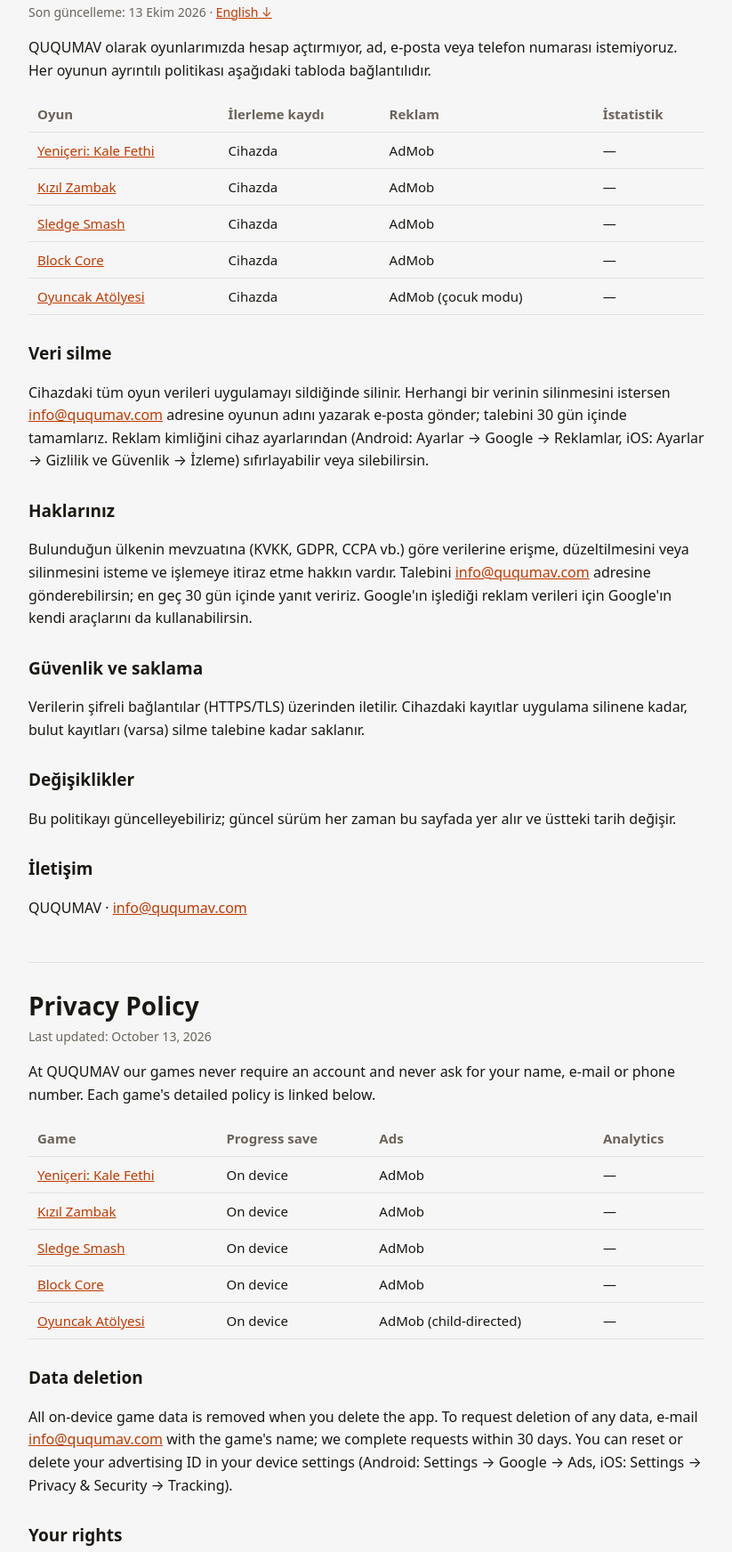
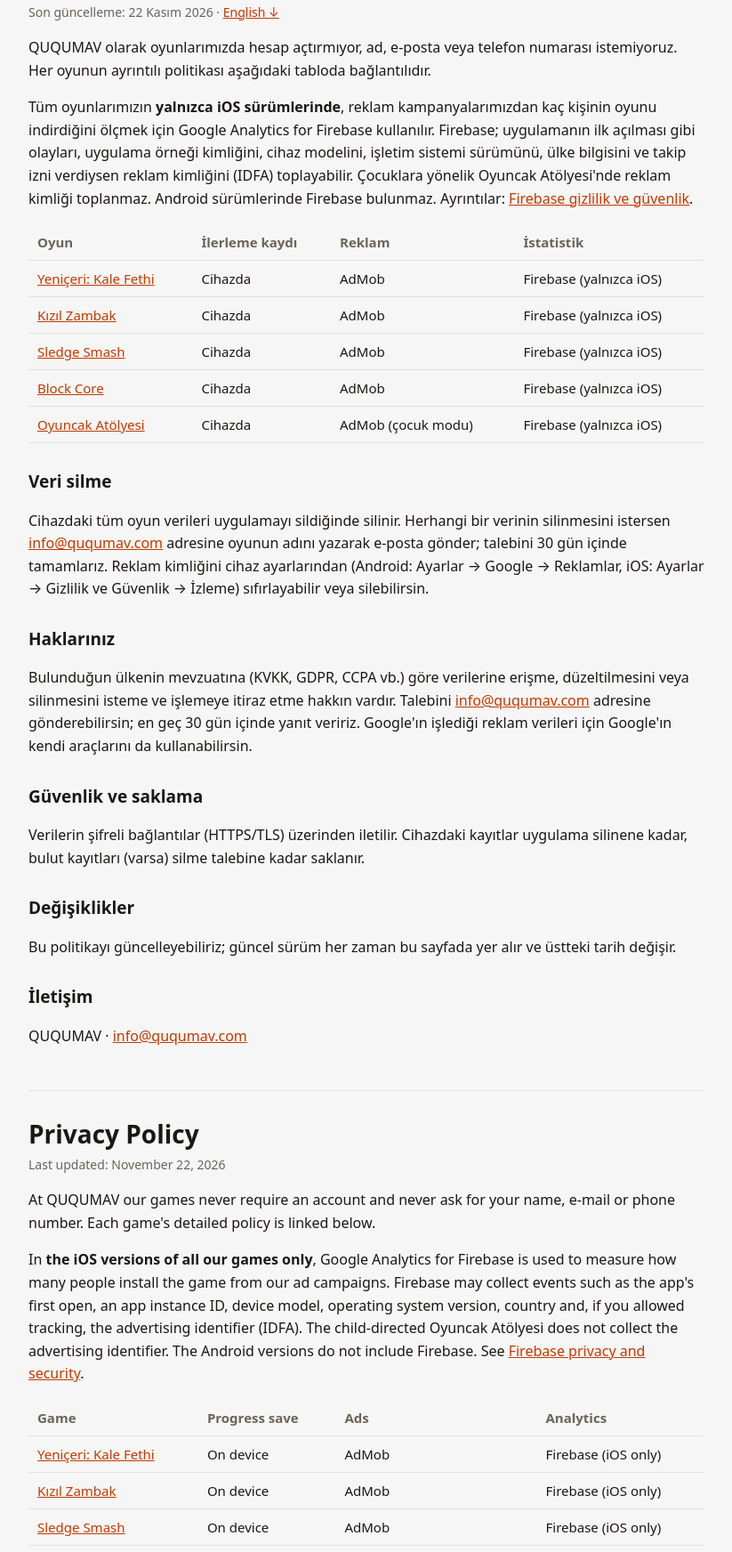
Before and after one commit to onerkosar/ququmav, a plain HTML site: page gizlilik/index.html in a window 1280 px wide. Shown: the part 142-1886 px from the top of the page at 89% size, without its empty margins (104-927 px from the left). Drawn offline with Linux system fonts and the light colour scheme.

Commit message:
Gizlilik: tüm oyunların iOS sürümleri için Firebase (reklam ölçümü) bilgisini ekle
Co-Authored-By: Claude Opus 5.5 <noreply@anthropic.com>
Claude-Session: https://claude.ai/code/session_019afNcFKJM3KmeXoJ2rQJS1

```diff
--- a/gizlilik/index.html
+++ b/gizlilik/index.html
@@ -19,16 +19,17 @@
 <main class="wrap">
 <article class="doc">
 <h1>Gizlilik Politikası</h1>
-<p class="muted">Son güncelleme: 13 Ekim 2026 · <a href="#en">English ↓</a></p>
+<p class="muted">Son güncelleme: 22 Kasım 2026 · <a href="#en">English ↓</a></p>
 <p>QUQUMAV olarak oyunlarımızda hesap açtırmıyor, ad, e-posta veya telefon numarası istemiyoruz. Her oyunun ayrıntılı politikası aşağıdaki tabloda bağlantılıdır.</p>
+<p>Tüm oyunlarımızın <b>yalnızca iOS sürümlerinde</b>, reklam kampanyalarımızdan kaç kişinin oyunu indirdiğini ölçmek için Google Analytics for Firebase kullanılır. Firebase; uygulamanın ilk açılması gibi olayları, uygulama örneği kimliğini, cihaz modelini, işletim sistemi sürümünü, ülke bilgisini ve takip izni verdiysen reklam kimliğini (IDFA) toplayabilir. Çocuklara yönelik Oyuncak Atölyesi'nde reklam kimliği toplanmaz. Android sürümlerinde Firebase bulunmaz. Ayrıntılar: <a href="https://firebase.google.com/support/privacy">Firebase gizlilik ve güvenlik</a>.</p>
 <div class="tablewrap"><table>
 <thead><tr><th>Oyun</th><th>İlerleme kaydı</th><th>Reklam</th><th>İstatistik</th></tr></thead>
 <tbody>
-<tr><td><a href="yeniceri.html">Yeniçeri: Kale Fethi</a></td><td>Cihazda</td><td>AdMob</td><td>—</td></tr>
-<tr><td><a href="kizil-zambak.html">Kızıl Zambak</a></td><td>Cihazda</td><td>AdMob</td><td>—</td></tr>
-<tr><td><a href="sledge-smash.html">Sledge Smash</a></td><td>Cihazda</td><td>AdMob</td><td>—</td></tr>
-<tr><td><a href="block-core.html">Block Core</a></td><td>Cihazda</td><td>AdMob</td><td>—</td></tr>
-<tr><td><a href="oyuncak-atolyesi.html">Oyuncak Atölyesi</a></td><td>Cihazda</td><td>AdMob (çocuk modu)</td><td>—</td></tr>
+<tr><td><a href="yeniceri.html">Yeniçeri: Kale Fethi</a></td><td>Cihazda</td><td>AdMob</td><td>Firebase (yalnızca iOS)</td></tr>
+<tr><td><a href="kizil-zambak.html">Kızıl Zambak</a></td><td>Cihazda</td><td>AdMob</td><td>Firebase (yalnızca iOS)</td></tr>
+<tr><td><a href="sledge-smash.html">Sledge Smash</a></td><td>Cihazda</td><td>AdMob</td><td>Firebase (yalnızca iOS)</td></tr>
+<tr><td><a href="block-core.html">Block Core</a></td><td>Cihazda</td><td>AdMob</td><td>Firebase (yalnızca iOS)</td></tr>
+<tr><td><a href="oyuncak-atolyesi.html">Oyuncak Atölyesi</a></td><td>Cihazda</td><td>AdMob (çocuk modu)</td><td>Firebase (yalnızca iOS)</td></tr>
 </tbody></table></div>
 <h2 id="veri-silme">Veri silme</h2>
 <p>Cihazdaki tüm oyun verileri uygulamayı sildiğinde silinir. Herhangi bir verinin silinmesini istersen <a href="mailto:info@ququmav.com?subject=Veri%20silme%20talebi">info@ququmav.com</a> adresine oyunun adını yazarak e-posta gönder; talebini 30 gün içinde tamamlarız. Reklam kimliğini cihaz ayarlarından (Android: Ayarlar → Google → Reklamlar, iOS: Ayarlar → Gizlilik ve Güvenlik → İzleme) sıfırlayabilir veya silebilirsin.</p>
@@ -42,16 +43,17 @@
 <p>QUQUMAV · <a href="mailto:info@ququmav.com">info@ququmav.com</a></p>
 <hr id="en">
 <h1>Privacy Policy</h1>
-<p class="muted">Last updated: October 13, 2026</p>
+<p class="muted">Last updated: November 22, 2026</p>
 <p>At QUQUMAV our games never require an account and never ask for your name, e-mail or phone number. Each game's detailed policy is linked below.</p>
+<p>In <b>the iOS versions of all our games only</b>, Google Analytics for Firebase is used to measure how many people install the game from our ad campaigns. Firebase may collect events such as the app's first open, an app instance ID, device model, operating system version, country and, if you allowed tracking, the advertising identifier (IDFA). The child-directed Oyuncak Atölyesi does not collect the advertising identifier. The Android versions do not include Firebase. See <a href="https://firebase.google.com/support/privacy">Firebase privacy and security</a>.</p>
 <div class="tablewrap"><table>
 <thead><tr><th>Game</th><th>Progress save</th><th>Ads</th><th>Analytics</th></tr></thead>
 <tbody>
-<tr><td><a href="yeniceri.html#en">Yeniçeri: Kale Fethi</a></td><td>On device</td><td>AdMob</td><td>—</td></tr>
-<tr><td><a href="kizil-zambak.html#en">Kızıl Zambak</a></td><td>On device</td><td>AdMob</td><td>—</td></tr>
-<tr><td><a href="sledge-smash.html#en">Sledge Smash</a></td><td>On device</td><td>AdMob</td><td>—</td></tr>
-<tr><td><a href="block-core.html#en">Block Core</a></td><td>On device</td><td>AdMob</td><td>—</td></tr>
-<tr><td><a href="oyuncak-atolyesi.html#en">Oyuncak Atölyesi</a></td><td>On device</td><td>AdMob (child-directed)</td><td>—</td></tr>
+<tr><td><a href="yeniceri.html#en">Yeniçeri: Kale Fethi</a></td><td>On device</td><td>AdMob</td><td>Firebase (iOS only)</td></tr>
+<tr><td><a href="kizil-zambak.html#en">Kızıl Zambak</a></td><td>On device</td><td>AdMob</td><td>Firebase (iOS only)</td></tr>
+<tr><td><a href="sledge-smash.html#en">Sledge Smash</a></td><td>On device</td><td>AdMob</td><td>Firebase (iOS only)</td></tr>
+<tr><td><a href="block-core.html#en">Block Core</a></td><td>On device</td><td>AdMob</td><td>Firebase (iOS only)</td></tr>
+<tr><td><a href="oyuncak-atolyesi.html#en">Oyuncak Atölyesi</a></td><td>On device</td><td>AdMob (child-directed)</td><td>Firebase (iOS only)</td></tr>
 </tbody></table></div>
 <h2 id="data-deletion">Data deletion</h2>
 <p>All on-device game data is removed when you delete the app. To request deletion of any data, e-mail <a href="mailto:info@ququmav.com?subject=Data%20deletion%20request">info@ququmav.com</a> with the game's name; we complete requests within 30 days. You can reset or delete your advertising ID in your device settings (Android: Settings → Google → Ads, iOS: Settings → Privacy &amp; Security → Tracking).</p>
```
Also changed, not shown: gizlilik/block-core.html (+6 -2 lines), gizlilik/kizil-zambak.html (+6 -2 lines), gizlilik/oyuncak-atolyesi.html (+6 -2 lines).
